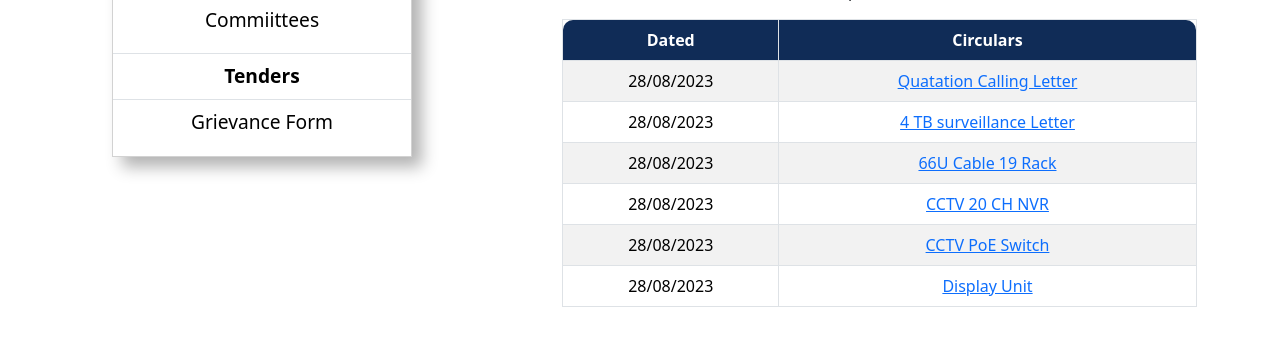
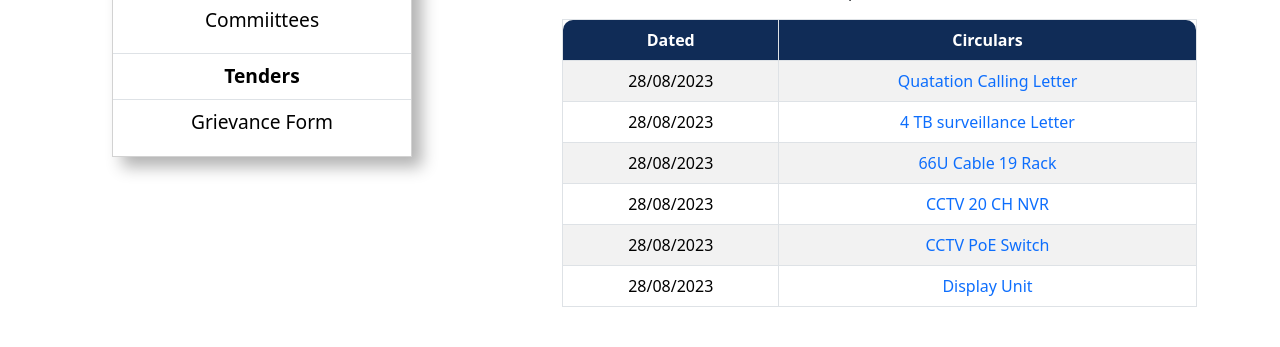
Before and after one commit to ahmad-rk02/Group1_CampusConnect, a React (Vite) app: page /tenders in a window 1280 px wide. Shown: the part 407-754 px from the top of the page. Built offline with nearby package versions, Linux system fonts and the light colour scheme; no server answers; a small style sheet from the web is missing.

Commit message:
changes added

```diff
--- a/src/Administration/Committees.css
+++ b/src/Administration/Committees.css
@@ -104,3 +104,11 @@
 .name-of-committees{
     text-align: left;
 }
+
+.table-row-committee-clg a{
+    text-decoration: none;
+  }
+
+  .table-row-committee-clg a:hover{
+    text-decoration: underline;
+  }
--- a/src/Administration/Tenders.css
+++ b/src/Administration/Tenders.css
@@ -103,3 +103,11 @@
   .table-row-tender{
     height: 40px;
   }
+
+  .table-row-tender a{
+    text-decoration: none;
+  }
+
+  .table-row-tender a:hover{
+    text-decoration: underline;
+  }
```
